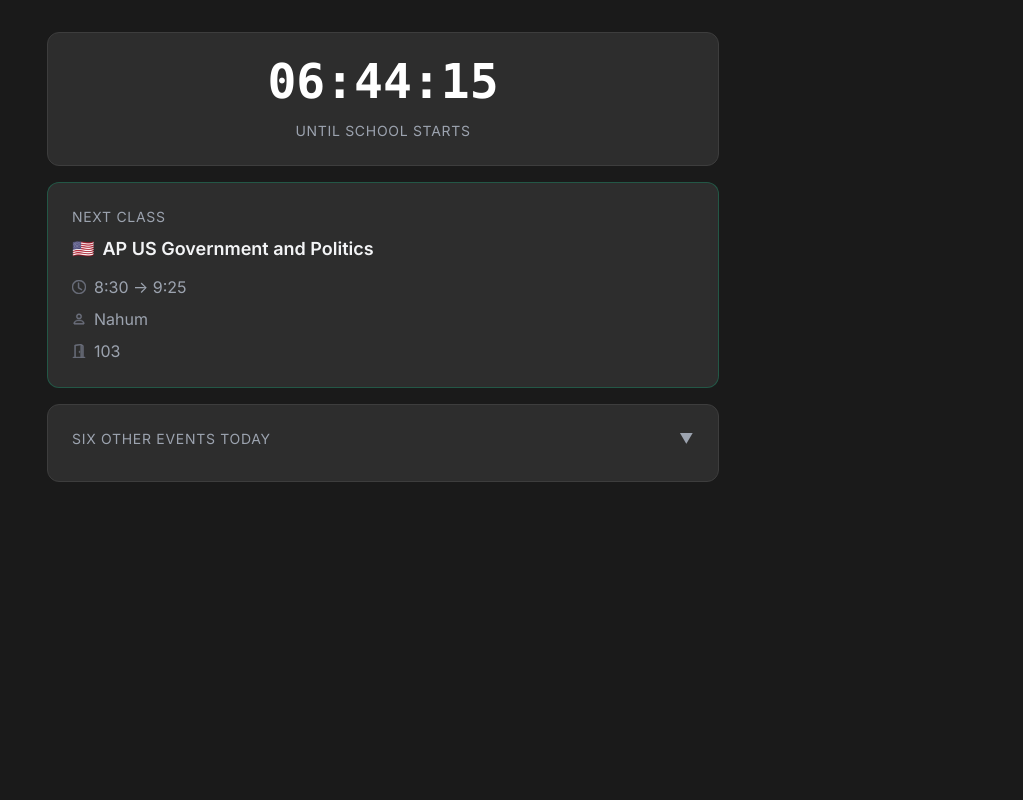
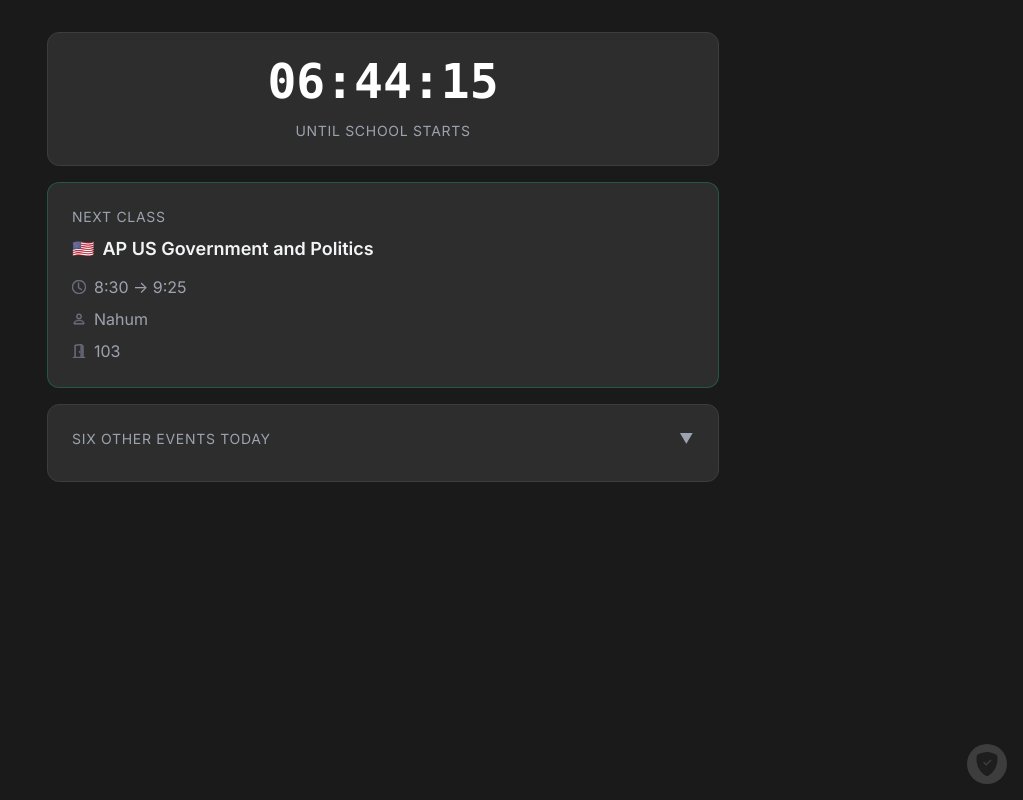
Before and after one commit to beck1888/k-today, a Next.js app: page / in a window 1280 px wide. Shown: the whole page, without its empty margins (257-1280 px from the left). Built offline with nearby package versions, Linux system fonts and the light colour scheme.

Commit message:
added function to cross refrence kehillah today

```diff
--- a/src/app/page.tsx
+++ b/src/app/page.tsx
@@ -275,6 +275,19 @@ export default function Home() {
           )}
         </>
       )}
+      <button
+        className="fixed bottom-4 right-4 p-2 rounded-full bg-dark-300 hover:bg-dark-200 transition-colors"
+        onClick={() => window.open('https://kehillah.today/', '_blank')}
+        aria-label="View source code"
+      >
+        <Image
+          src="/icons/shield-fill-check.svg"
+          alt="Trust but verify logo"
+          width={24}
+          height={24}
+          className="opacity-50 hover:opacity-100 transition-opacity"
+        />
+      </button>
     </div>
   );
 }
```
Also changed, not shown: public/icons/shield-fill-check.svg (added).
